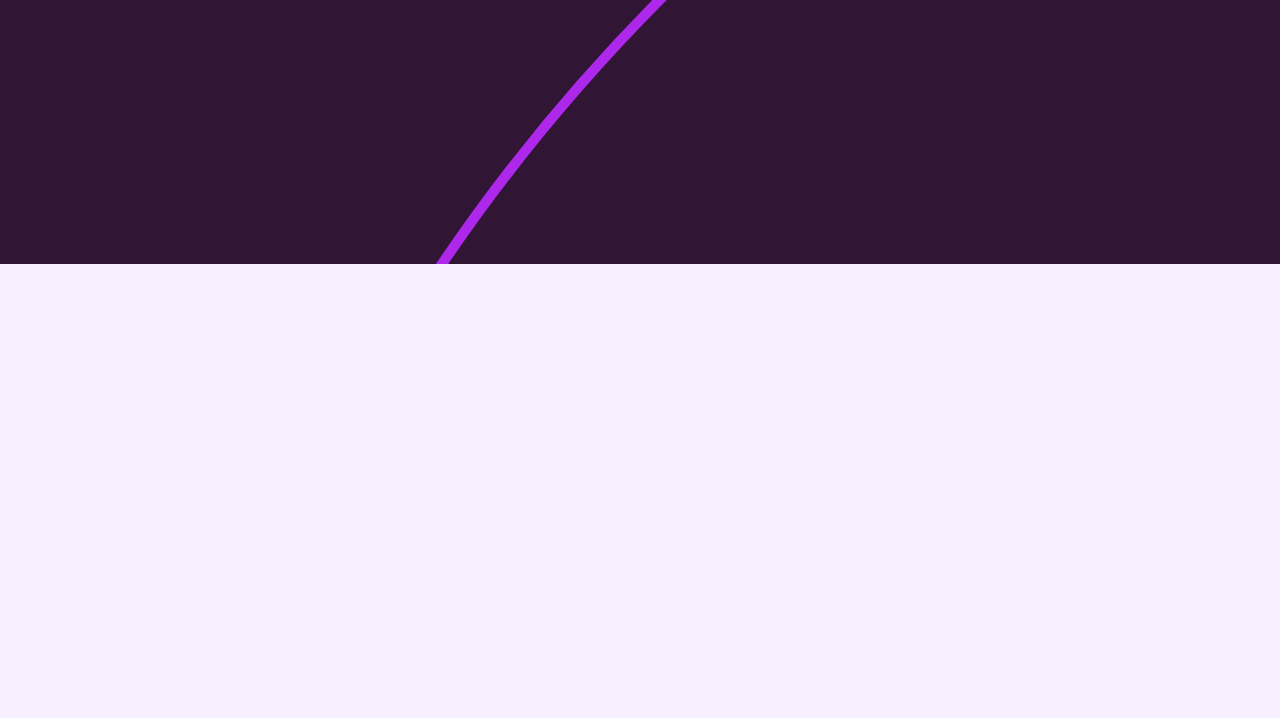
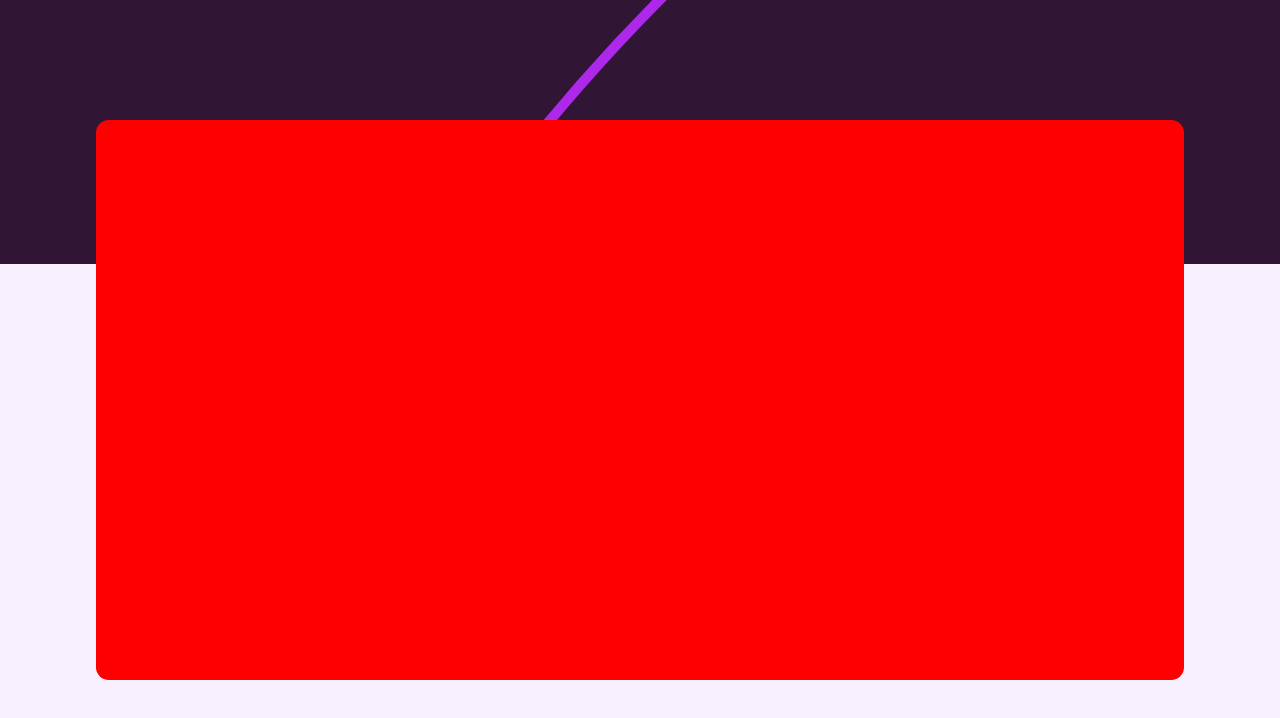
Before and after one commit to SebastianLaka/FAQ-accordion-app, a plain HTML site: page index.html in a window 1280 px wide. Drawn offline with Linux system fonts and the light colour scheme.

Commit message:
Add styles for faq-accordion box

```diff
--- a/sass/_mixin.scss
+++ b/sass/_mixin.scss
@@ -1,5 +1,5 @@
 @mixin image{
     background-image: url(../images/background-pattern-mobile.svg);
     background-repeat: no-repeat;
-    background-size: cover
+    background-size: cover;
 }
--- a/sass/_smd.scss
+++ b/sass/_smd.scss
@@ -6,13 +6,24 @@ body {
   height: 100svh;
 }
 @media (min-width: 280px) {
-    .main-app{
+  .main-app {
     height: 100svh;
-        .graph-area{
+    position: relative;
+    .graph-area {
       height: 33%;
       @include image;
     }
-        .white-area{
+    .faq-accordion {
+      top: 15%;
+      left: 7.5%;
+      height: 70%;
+      width: 85%;
+      border-radius: .8em;
+      background-color: red;
+      position: absolute;
+
+    }
+    .white-area {
       background-color: $light-pink;
       height: 67%;
     }
```
Also changed, not shown: css/style.css, 1 other file. Lines whose indentation alone changed are shown as unchanged.
